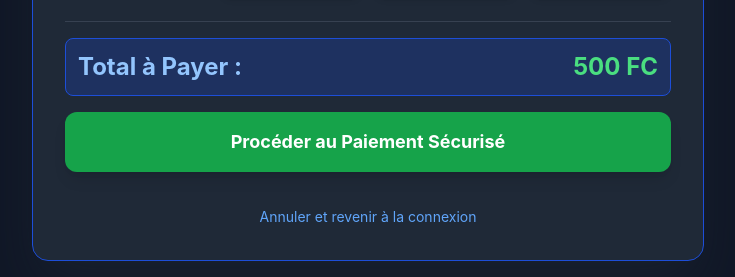
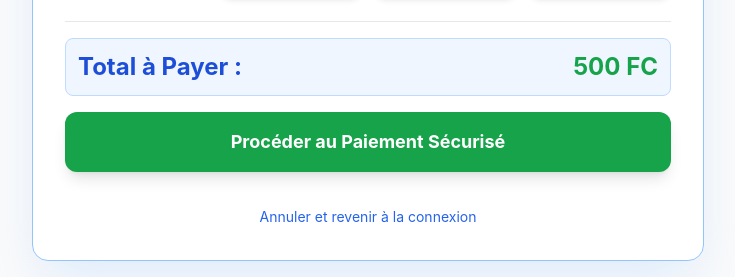
Before and after one commit to intellectConsulting243/zalaconnect-, a plain HTML site: page interface-paiement.html in a window 1280 px wide. Shown: the part 591-868 px from the top of the page, without its empty margins (272-1007 px from the left). Drawn offline with nearby package versions, Linux system fonts and the light colour scheme.

Commit message:
Modification de composant de paiement client et correction CSS

```diff
--- a/interface-paiement.html
+++ b/interface-paiement.html
@@ -1,5 +1,6 @@
 <!DOCTYPE html>
-<html lang="fr" class="dark"> <!-- Ajout de la classe "dark" pour le mode sombre -->
+<!-- J'ai retiré la classe "dark" ici. Le thème sera appliqué par JavaScript. -->
+<html lang="fr">
 <head>
     <meta charset="UTF-8">
     <meta name="viewport" content="width=device-width, initial-scale=1.0">
@@ -189,9 +190,45 @@
         </form>
     </div>
 
-    <!-- JavaScript pour mettre à jour le montant total -->
+    <!-- JavaScript pour mettre à jour le montant total ET appliquer le thème -->
     <script>
         document.addEventListener('DOMContentLoaded', function() {
+
+            // ==========================================================
+            // ===== Logique du Mode Sombre (Lecture seule de localStorage) =====
+            // Cette partie assure la persistance du thème choisi sur index.html
+            // ==========================================================
+            const htmlElement = document.documentElement;
+
+            // 1. Fonction pour appliquer le thème
+            function applyTheme(isDark) {
+                if (isDark) {
+                    htmlElement.classList.add('dark');
+                } else {
+                    htmlElement.classList.remove('dark');
+                }
+            }
+
+            // 2. Lire la préférence au chargement (depuis localStorage ou défaut)
+            const storedTheme = localStorage.getItem('darkMode');
+            let isDarkMode;
+
+            if (storedTheme === 'true') {
+                isDarkMode = true;
+            } else if (storedTheme === 'false') {
+                isDarkMode = false;
+            } else {
+                // Par défaut, utiliser la préférence système si aucune n'est stockée
+                isDarkMode = window.matchMedia && window.matchMedia('(prefers-color-scheme: dark)').matches;
+            }
+
+            // Appliquer le thème initial
+            applyTheme(isDarkMode);
+
+
+            // ==========================================================
+            // ===== Logique du Sélecteur de Paiement (originale) =====
+            // ==========================================================
             const form = document.querySelector('form');
             const totalAmountSpan = document.getElementById('total-amount');
 
```
